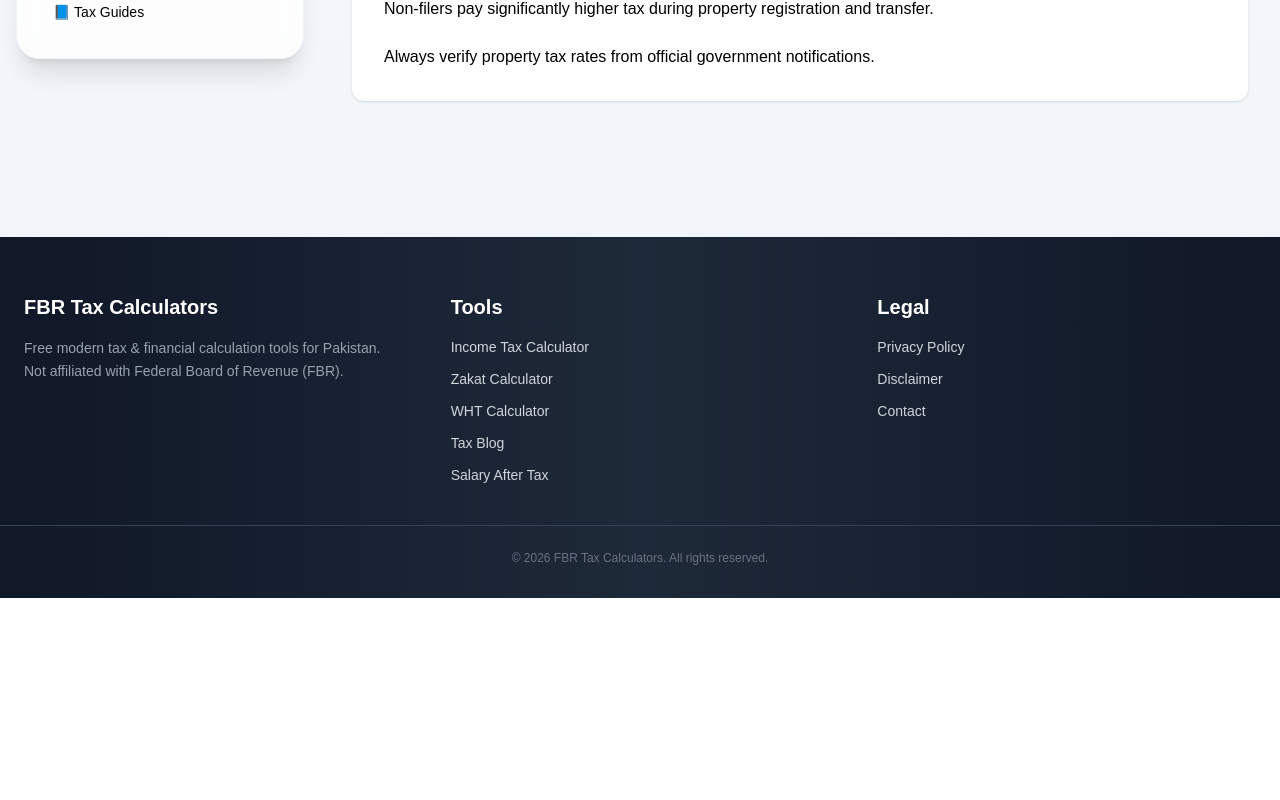
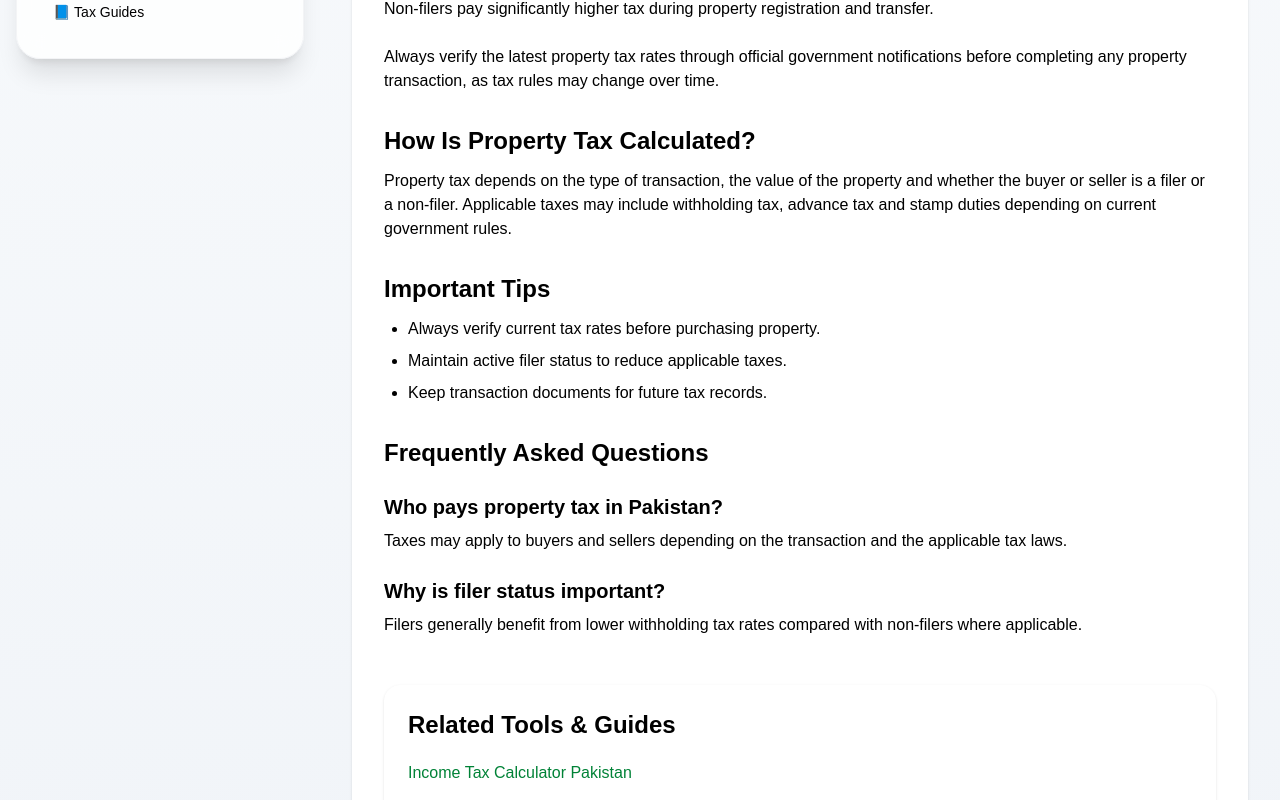
Before and after one commit to muhammadobaid1986/fbrtaxcalculators, a Next.js app: page /property-tax-in-pakistan in a window 1280 px wide. Shown: the part 439-1239 px from the top of the page. Before the commit the page ends 1037 px from the top, so only its background shows below. Built offline with nearby package versions, Linux system fonts and the light colour scheme.

Commit message:
improve property tax guide content

```diff
--- a/app/property-tax-in-pakistan/page.tsx
+++ b/app/property-tax-in-pakistan/page.tsx
@@ -1,3 +1,4 @@
+import RelatedLinks from "../../components/RelatedLinks";
 export const metadata = {
   title: "Property Tax in Pakistan – Complete Guide 2025",
   description:
@@ -35,9 +36,75 @@ export default function Article() {
         during property registration and transfer.
       </p>
 
-      <p className="mt-6">
-        Always verify property tax rates from official government notifications.
-      </p>
+      <p className="mt-6 mb-6">
+Always verify the latest property tax rates through official government
+notifications before completing any property transaction, as tax rules
+may change over time.
+</p>
+
+      <h2 className="text-2xl font-semibold mt-8 mb-3">
+How Is Property Tax Calculated?
+</h2>
+
+<p className="mb-4">
+Property tax depends on the type of transaction, the value of the
+property and whether the buyer or seller is a filer or a non-filer.
+Applicable taxes may include withholding tax, advance tax and stamp
+duties depending on current government rules.
+</p>
+
+<h2 className="text-2xl font-semibold mt-8 mb-3">
+Important Tips
+</h2>
+
+<ul className="list-disc pl-6 space-y-2 mb-6">
+  <li>Always verify current tax rates before purchasing property.</li>
+  <li>Maintain active filer status to reduce applicable taxes.</li>
+  <li>Keep transaction documents for future tax records.</li>
+</ul>
+
+<h2 className="text-2xl font-semibold mt-8 mb-3">
+Frequently Asked Questions
+</h2>
+
+<h3 className="text-xl font-semibold mt-6 mb-2">
+Who pays property tax in Pakistan?
+</h3>
+
+<p className="mb-4">
+Taxes may apply to buyers and sellers depending on the transaction and
+the applicable tax laws.
+</p>
+
+<h3 className="text-xl font-semibold mt-6 mb-2">
+Why is filer status important?
+</h3>
+
+<p className="mb-4">
+Filers generally benefit from lower withholding tax rates compared with
+non-filers where applicable.
+</p>
+<RelatedLinks
+  links={[
+    {
+      title: "Income Tax Calculator Pakistan",
+      href: "/",
+    },
+    {
+      title: "Benefits of Being a Filer",
+      href: "/benefits-of-being-filer-pakistan",
+    },
+    {
+      title: "How to Become a Filer",
+      href: "/how-to-become-a-filer",
+    },
+    {
+      title: "Tax on Car Registration",
+      href: "/tax-on-car-registration",
+    },
+  ]}
+/>
+
     </div>
   );
 }
```
